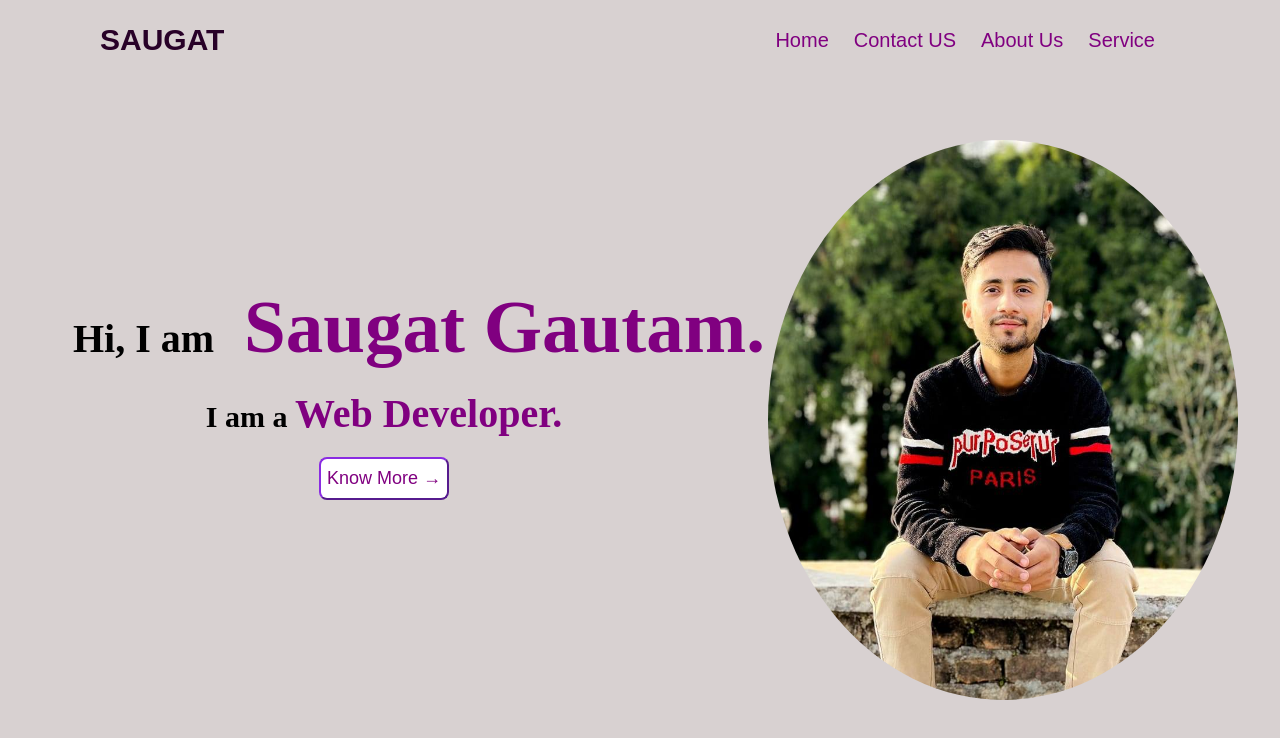
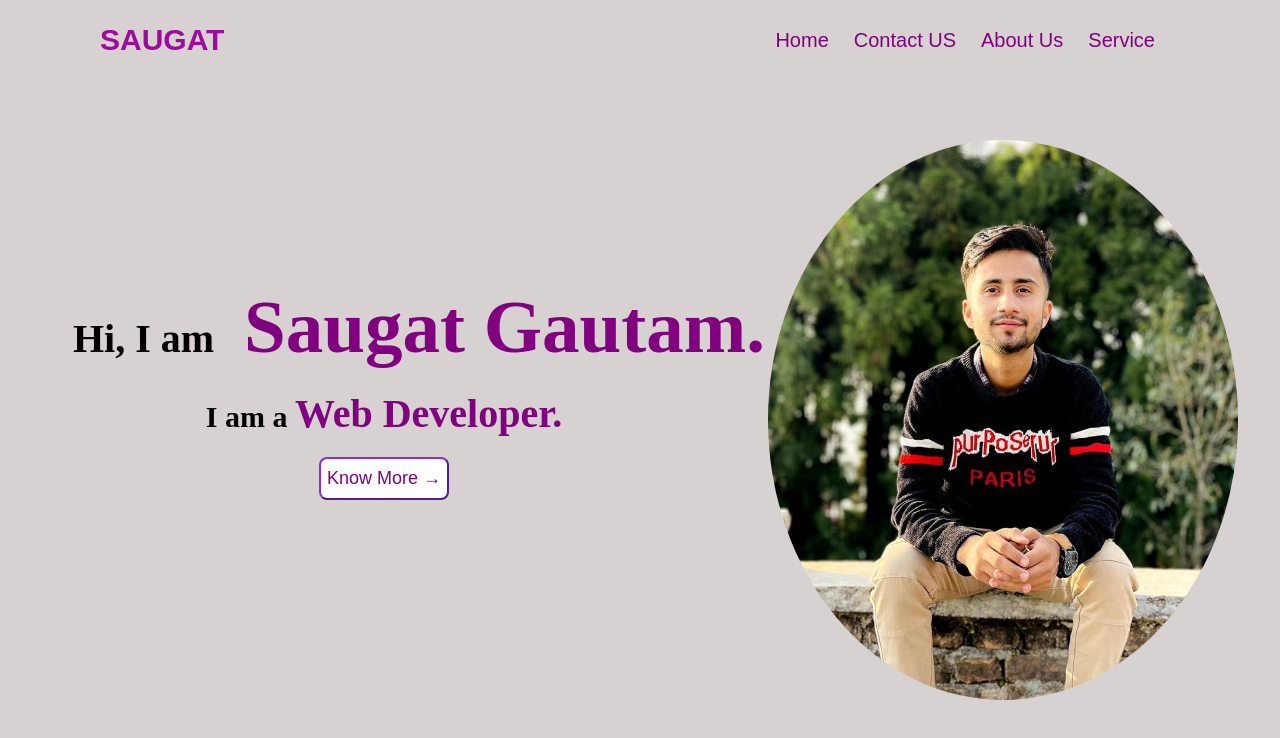
Before and after one commit to saugatgautam1/Practice-Website, a plain HTML site: page index.html in a window 1280 px wide. Drawn offline with Linux system fonts and the light colour scheme.

Commit message:
purple heading

```diff
--- a/css/style.css
+++ b/css/style.css
@@ -29,7 +29,7 @@ nav{
     font-weight: bold;
     text-transform: uppercase;
     font-style: Bold;
-    color:rgb(40, 1, 40);
+    color:rgb(157, 10, 157);
 
 }
 
```
